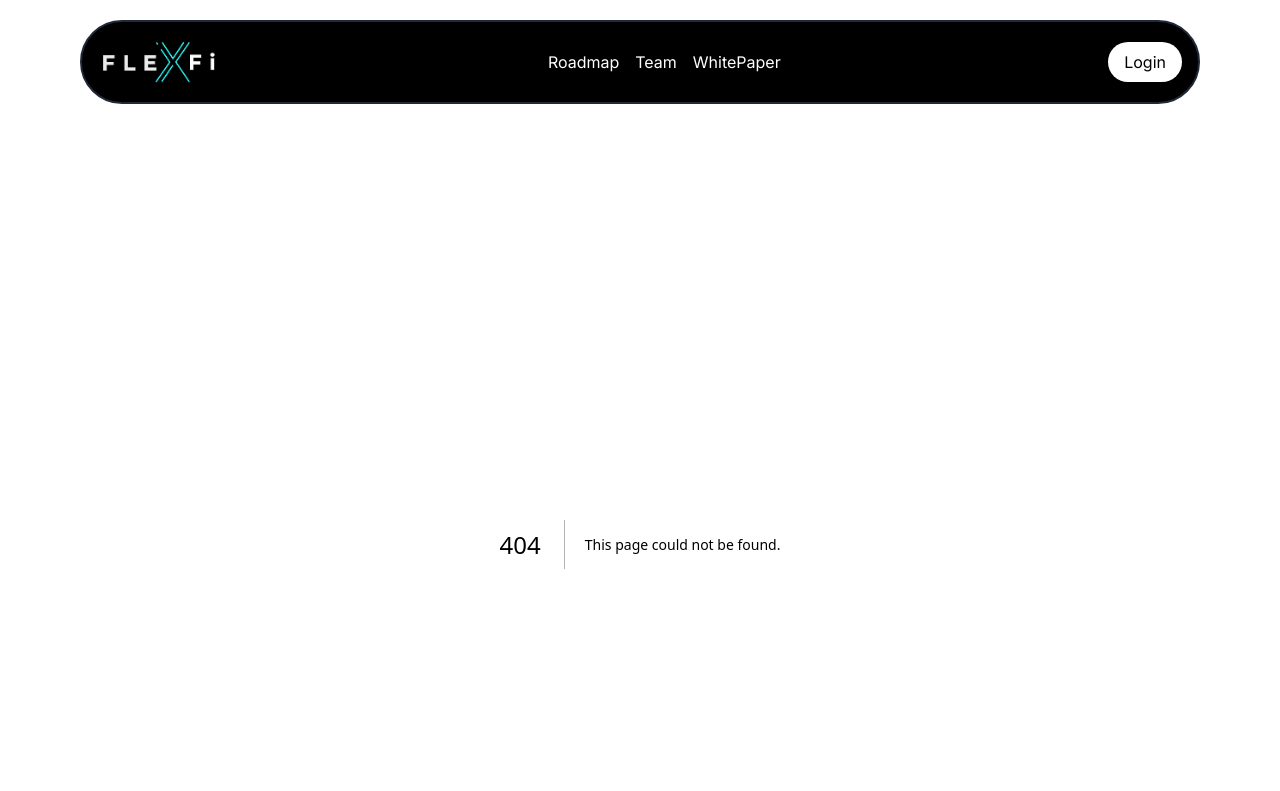
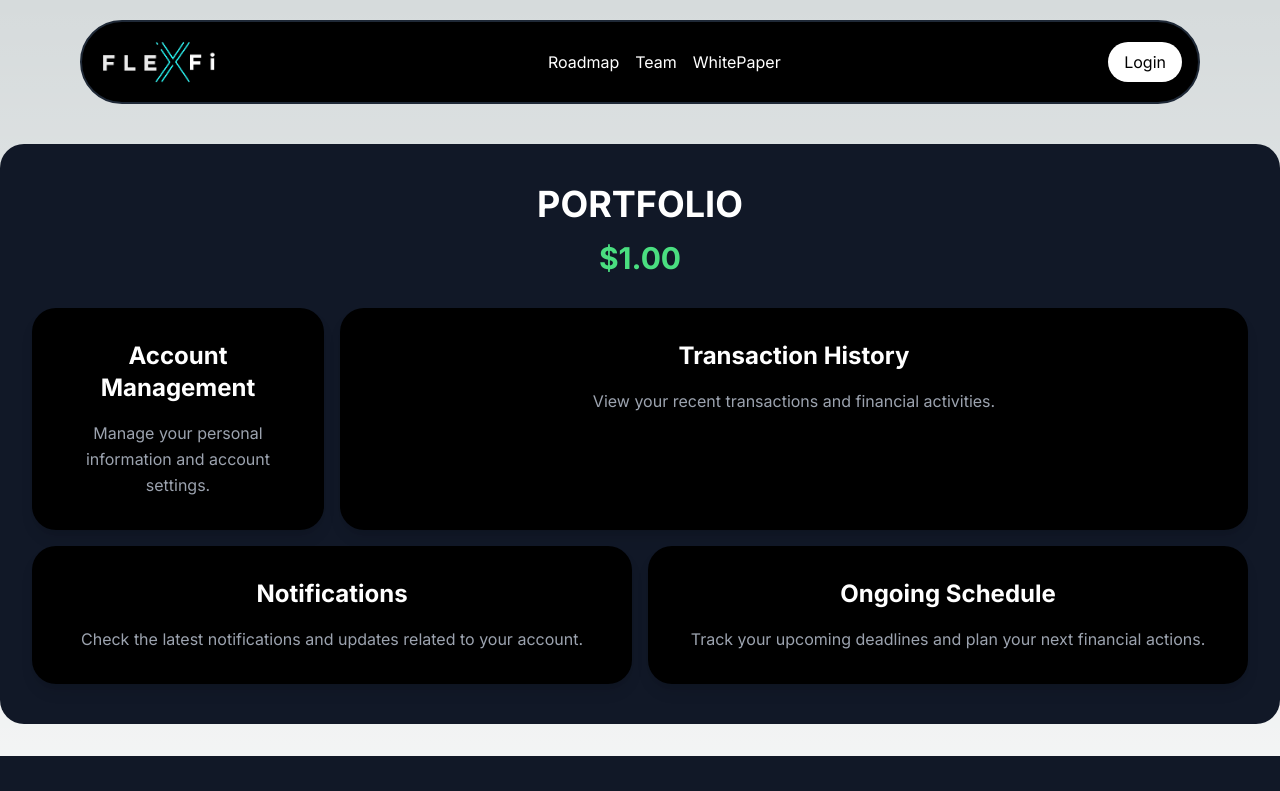
Before and after one commit to MickaelSanches/FlexFi-B-ta, a Next.js app: page /dashboard in a window 1280 px wide. Before the commit this address had no page. Shown: the top 791 px of the page. Built offline with nearby package versions, Linux system fonts and the light colour scheme.

Commit message:
add dashboard

```diff
--- /dev/null
+++ b/src/app/dashboard/page.tsx
@@ -0,0 +1,42 @@
+const Dashboard = () => {
+  return (
+    <section className="w-full max-w-7xl mx-auto text-center py-10 bg-gray-900 rounded-3xl mb-8 px-8">
+
+      {/* Title and Amount */}
+      <div className="mb-8">
+        <h1 className="text-4xl font-bold text-white">PORTFOLIO</h1>
+        <p className="text-3xl font-bold text-green-400 mt-4">$1.00</p>
+      </div>
+
+      <div className="grid grid-cols-1 md:grid-cols-4 gap-4">
+
+        {/* Account Management */}
+        <div className="md:col-span-1 bg-black shadow-lg rounded-3xl p-8 hover:-translate-y-2 transition-transform duration-300">
+          <h3 className="text-2xl font-bold text-white mb-4">Account Management</h3>
+          <p className="text-gray-400 leading-relaxed">Manage your personal information and account settings.</p>
+        </div>
+
+        {/* Transaction History */}
+        <div className="md:col-span-3 bg-black shadow-lg rounded-3xl p-8 hover:-translate-y-2 transition-transform duration-300">
+          <h3 className="text-2xl font-bold text-white mb-4">Transaction History</h3>
+          <p className="text-gray-400 leading-relaxed">View your recent transactions and financial activities.</p>
+        </div>
+
+        {/* Notifications */}
+        <div className="md:col-span-2 bg-black shadow-lg rounded-3xl p-8 hover:-translate-y-2 transition-transform duration-300">
+          <h3 className="text-2xl font-bold text-white mb-4">Notifications</h3>
+          <p className="text-gray-400 leading-relaxed">Check the latest notifications and updates related to your account.</p>
+        </div>
+
+        {/* Ongoing Schedule */}
+        <div className="md:col-span-2 bg-black shadow-lg rounded-3xl p-8 hover:-translate-y-2 transition-transform duration-300">
+          <h3 className="text-2xl font-bold text-white mb-4">Ongoing Schedule</h3>
+          <p className="text-gray-400 leading-relaxed">Track your upcoming deadlines and plan your next financial actions.</p>
+        </div>
+
+      </div>
+    </section>
+  );
+}
+
+export default Dashboard;
--- a/src/components/Header.tsx
+++ b/src/components/Header.tsx
@@ -52,7 +52,7 @@ const Header = () => {
         </nav>
         {isLogged ?
           <div className="flex items-center space-x-2">
-            <Link className="bg-white text-black px-4 py-2 rounded-full hover:bg-gray-300" href="/login">
+            <Link className="bg-white text-black px-4 py-2 rounded-full hover:bg-gray-300" href="/dashboard">
               Wallet
             </Link>
           </div> : <div className="flex items-center space-x-2">
```
